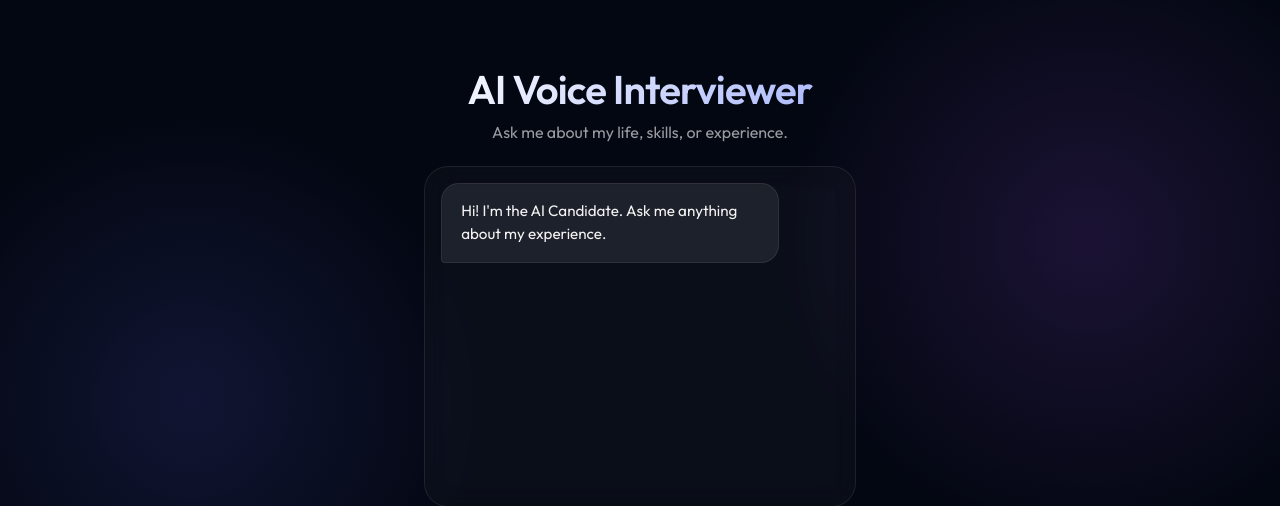
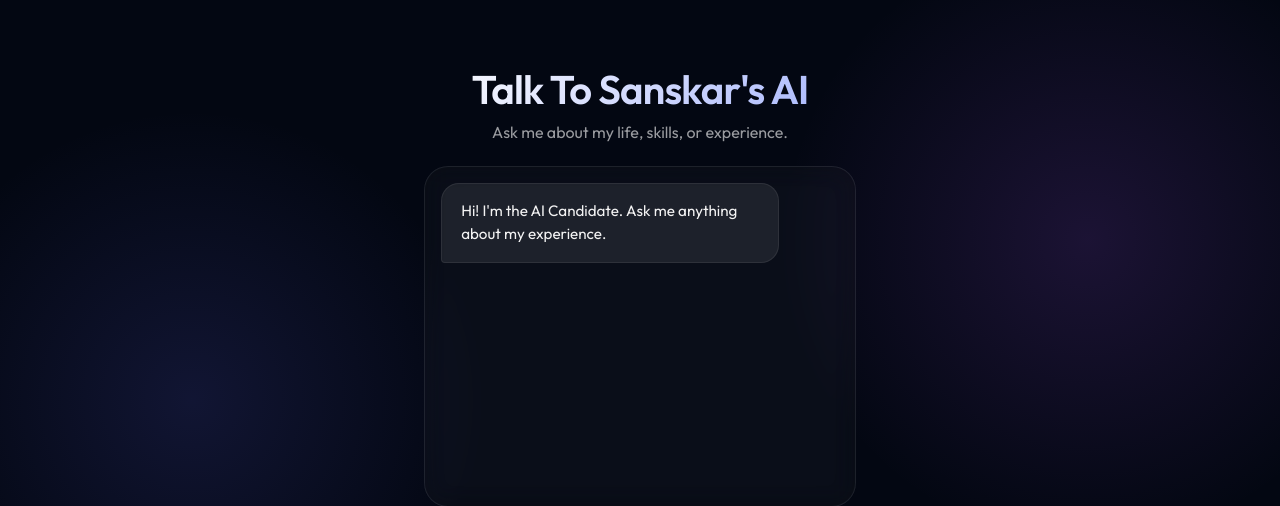
Before and after one commit to sanskarr16/VoiceBot, a Flask app: page / in a window 1280 px wide. Shown: the top 506 px of the page. Run offline with Flask 3, Linux system fonts and the light colour scheme.

Commit message:
Update UI title to Sanskar

```diff
--- a/templates/index.html
+++ b/templates/index.html
@@ -16,7 +16,7 @@
 
     <div class="container">
         <header>
-            <h1>AI Voice Interviewer</h1>
+            <h1>Talk To Sanskar's AI</h1>
             <p>Ask me about my life, skills, or experience.</p>
         </header>
 
```
